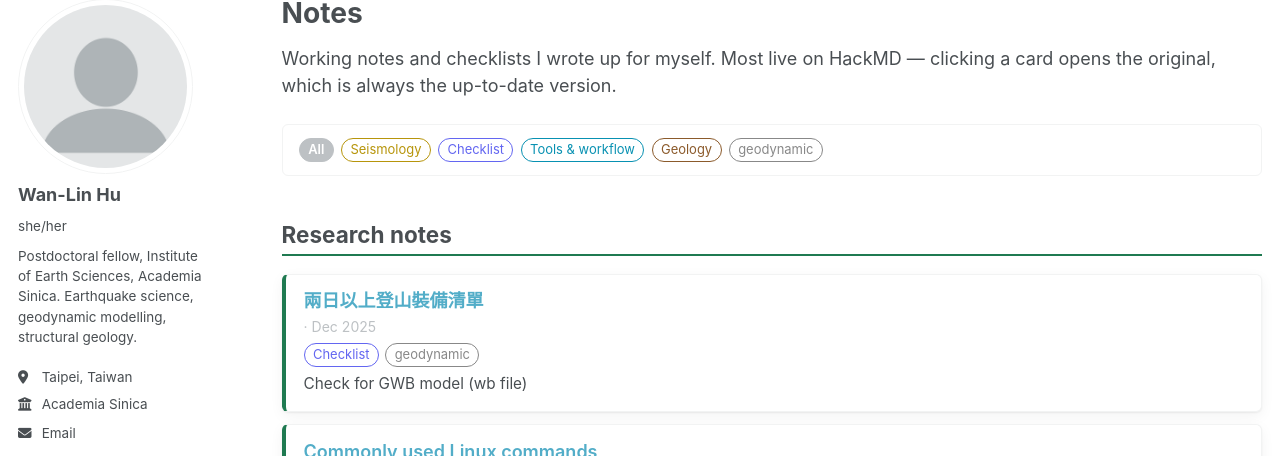
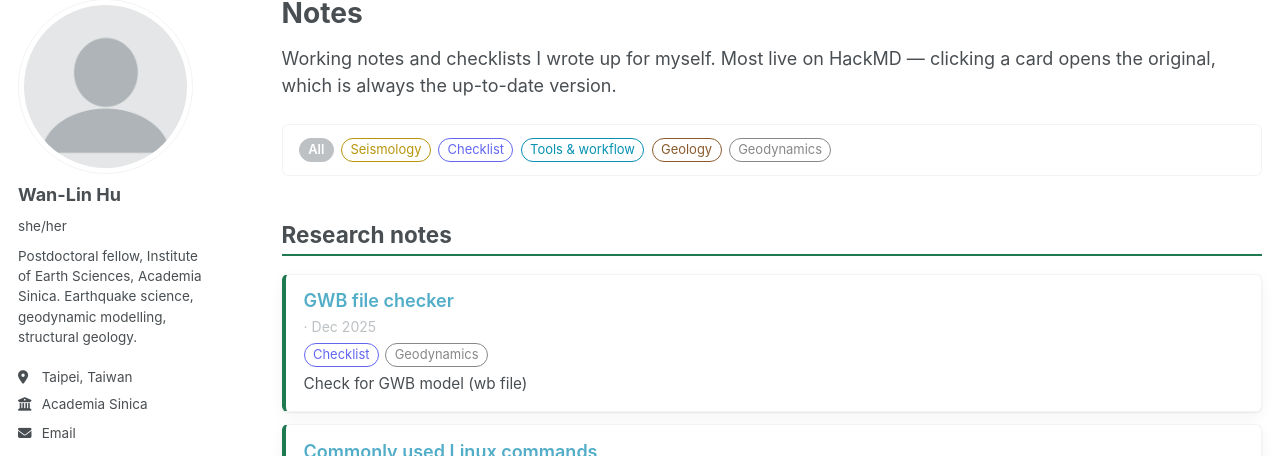
Before and after one commit to wanlin001/wanlin001.github.io, a Jekyll site: the page built from _pages/notes.html, in a window 1280 px wide and 900 px high. Shown: the part 102-558 px from the top of the window. Built offline with Jekyll 4.4.1, drawn with Linux system fonts in a browser that asks for light colours; comment, search, counter and statistics services are not loaded; a style sheet for code colours, icons or effects is not loaded.

Commit message:
Update notes.yml

```diff
--- a/_data/notes.yml
+++ b/_data/notes.yml
@@ -56,16 +56,13 @@ categories:
 
 notes:
 
-  - title: "兩日以上登山裝備清單"
+  - title: "GWB file checker"
     url: "https://wanlin001.github.io/gwb-checker/"
     category: research
     #source: "HackMD"
     date: "Dec 2025"
     excerpt: "Check for GWB model (wb file)"
-    topics: [checklist, geodynamic]
-
-
-
+    topics: [checklist, Geodynamics]
 
   - title: "兩日以上登山裝備清單"
     url: "https://hackmd.io/@HuWanLin/H1qQUcWX1l"
```
